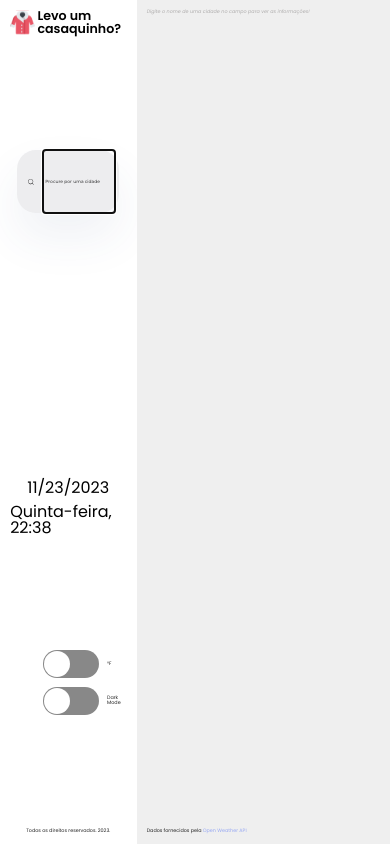
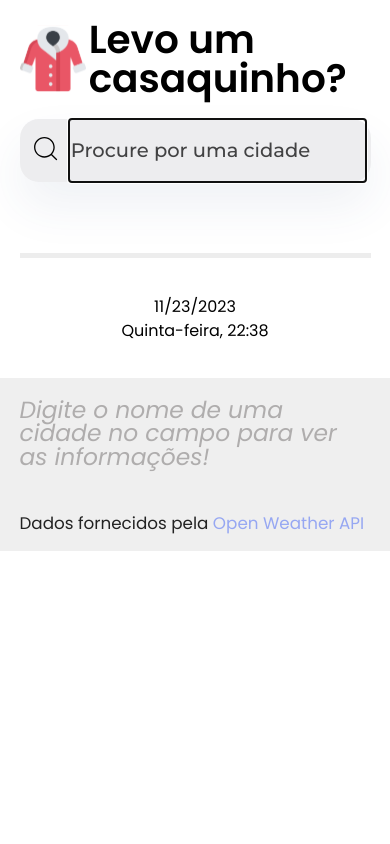
Before and after one commit to erico-bruner/projeto24-desafio-tecnico, a React (Vite) app: page /chart in a window 390 px wide. Built offline with nearby package versions, Linux system fonts and the light colour scheme.

Commit message:
feat: applied mobile responsiveness

```diff
--- a/src/components/Card.tsx
+++ b/src/components/Card.tsx
@@ -21,15 +21,29 @@ const SCContainer = styled.div`
   justify-content: center;
   gap: 5px;
 
+  @media (max-width: 767px) {
+    width: 100%;
+    height: 14vh;
+    padding-left: 5vw;
+  }
+
   > h1 {
     color: #fff;
     font-weight: 700;
     font-size: 1.15vw;
+
+    @media (max-width: 767px) {
+      font-size: 5vw;
+    }
   }
 
   > span {
     font-weight: 600;
     color: #fff;
     font-size: 2.51vw;
+
+    @media (max-width: 767px) {
+      font-size: 10vw;
+    }
   }
 `;
--- a/src/components/Chart.tsx
+++ b/src/components/Chart.tsx
@@ -3,6 +3,7 @@ import {
   CartesianGrid,
   Line,
   LineChart,
+  ResponsiveContainer,
   Tooltip,
   XAxis,
   YAxis,
@@ -21,7 +22,7 @@ export default function Chart() {
 
   const CustomYAxisTick = ({ x, y, payload }: any) => (
     <g transform={`translate(${x},${y})`}>
-      <text x={0} y={0} dy={16} fontSize={12} textAnchor="end" fill="#666">
+      <text x={0} y={0} dy={16} fontSize={15} textAnchor="end" fill="#666">
         {`${payload.value}°C`}
       </text>
     </g>
@@ -65,9 +66,8 @@ export default function Chart() {
   }
 
   return (
+    <ResponsiveContainer width={"100%"} height={250}>
       <LineChart
-      width={730}
-      height={250}
         data={data}
         margin={{ top: 5, right: 30, left: 20, bottom: 5 }}
       >
@@ -78,5 +78,6 @@ export default function Chart() {
 
         <Line type="monotone" dataKey="temperatura" stroke="#4F43AE" />
       </LineChart>
+    </ResponsiveContainer>
   );
 }
--- a/src/components/Dates.tsx
+++ b/src/components/Dates.tsx
@@ -30,4 +30,9 @@ const Container = styled.div`
   align-items: center;
   flex-direction: column;
   gap: 1vh;
+
+  @media (max-width: 767px) {
+    margin-top: 5vw;
+    margin-bottom: 5vw;
+  }
 `;
--- a/src/components/Input.tsx
+++ b/src/components/Input.tsx
@@ -72,10 +72,18 @@ const Container = styled.div`
     border: none;
     cursor: pointer;
   }
+
+  @media (max-width: 767px) {
+    width: 100%;
+  }
 `;
 
 const SCSearchIcon = styled(CiSearch)`
   font-size: 2vw;
+
+  @media (max-width: 767px) {
+    font-size: 8vw;
+  }
 `;
 
 const SCInput = styled.input`
@@ -93,5 +101,13 @@ const SCInput = styled.input`
     font-family: Montserrat;
     font-weight: 500;
     font-size: 1.15vw;
+
+    @media (max-width: 767px) {
+      font-size: 5vw;
+    }
+  }
+
+  @media (max-width: 767px) {
+    font-size: 5vw;
   }
 `;
--- a/src/components/Logo.tsx
+++ b/src/components/Logo.tsx
@@ -20,9 +20,17 @@ const Container = styled.header`
 
 const SCImage = styled.img`
   width: 6.26vw;
+
+  @media (max-width: 767px) {
+    width: 17vw;
+  }
 `;
 
 const SCTitle = styled.h1`
   font-weight: 600;
   font-size: 3.24vw;
+
+  @media (max-width: 767px) {
+    font-size: 10vw;
+  }
 `;
--- a/src/components/Menu.tsx
+++ b/src/components/Menu.tsx
@@ -2,24 +2,21 @@ import styled from "styled-components";
 import Logo from "./Logo";
 import Input from "./Input";
 import Weather from "./Weather";
-import Switch from "./Switch";
-import { useState } from "react";
 import Dates from "./Dates";
 
 export default function Menu() {
-  const [fahrenheit, setFahrenheit] = useState(false);
-  const [darkMode, setDarkMode] = useState(false);
-
   return (
     <Container>
       <Logo />
       <Input />
       <Weather />
       <Dates />
-      <SwitchGroup>
+
+      {/*<SwitchGroup>
         <Switch text="°F" checked={fahrenheit} setChecked={setFahrenheit} />
         <Switch text="Dark Mode" checked={darkMode} setChecked={setDarkMode} />
-      </SwitchGroup>
+      </SwitchGroup>*/}
+
       <SCFooterMessage>Todos os direitos reservados. 2023.</SCFooterMessage>
     </Container>
   );
@@ -34,16 +31,21 @@ const Container = styled.header`
   height: 100vh;
   background: #ffffff;
   padding: 2.61vw;
+
+  @media (max-width: 767px) {
+    width: 100vw;
+    height: auto;
+    padding: 5vw;
+    gap: 2.5vh;
+  }
 `;
 
 const SCFooterMessage = styled.footer`
   color: #222;
   font-weight: 400;
   font-size: 1.25vw;
+
+  @media (max-width: 767px) {
+    display: none;
+  }
 `;
-
-const SwitchGroup = styled.div`
-  display: flex;
-  flex-direction: column;
-  gap: 1vh;
-`;
--- a/src/components/Navbar.tsx
+++ b/src/components/Navbar.tsx
@@ -18,6 +18,10 @@ const SCNav = styled.nav`
   display: flex;
   flex-direction: row;
   gap: 3.66vw;
+
+  @media (max-width: 767px) {
+    gap: 10vw;
+  }
 `;
 
 const SCLink = styled(Link)<{ isActive: boolean }>`
@@ -25,4 +29,8 @@ const SCLink = styled(Link)<{ isActive: boolean }>`
   color: ${({ isActive }) => (isActive ? "#222" : "#c8c8c8")};
   font-size: 2.51vw;
   font-weight: 400;
+
+  @media (max-width: 767px) {
+    font-size: 7vw;
+  }
 `;
--- a/src/components/Weather.tsx
+++ b/src/components/Weather.tsx
@@ -36,12 +36,23 @@ const Container = styled.div`
   padding-bottom: 4vh;
   border-bottom: 5px solid #ededed;
 
+  @media (max-width: 767px) {
+    padding-bottom: 3vh;
+    padding-top: 3vh;
+    width: 100%;
+  }
+
   > span {
     margin-top: 4vh;
     font-weight: 400;
     font-size: 1.68vw;
     color: #222;
     text-transform: capitalize;
+
+    @media (max-width: 767px) {
+      font-size: 6vw;
+      margin-top: 2vh;
+    }
   }
 
   > div {
@@ -52,6 +63,11 @@ const Container = styled.div`
     > img {
       width: 7.84vw;
       height: 7.84vw;
+
+      @media (max-width: 767px) {
+        width: 22vw;
+        height: 22vw;
+      }
     }
   }
 `;
@@ -62,7 +78,15 @@ const SCTemperature = styled.h1<SCTemperatureProps>`
   font-size: 7.84vw;
   color: ${({ main }) => hashColor[main]};
 
+  @media (max-width: 767px) {
+    font-size: 22vw;
+  }
+
   > span {
     font-size: 6.26vw;
+
+    @media (max-width: 767px) {
+      font-size: 16vw;
+    }
   }
 `;
--- a/src/pages/ChartPage.tsx
+++ b/src/pages/ChartPage.tsx
@@ -42,6 +42,10 @@ export default function ChartPage() {
 const Container = styled.div`
   display: flex;
   flex-direction: row;
+
+  @media (max-width: 767px) {
+    flex-direction: column;
+  }
 `;
 
 const Content = styled.div`
@@ -58,6 +62,17 @@ const Content = styled.div`
     font-style: italic;
     font-weight: 400;
     font-size: 1.25vw;
+
+    @media (max-width: 767px) {
+      font-size: 6vw;
+    }
+  }
+
+  @media (max-width: 767px) {
+    width: 100vw;
+    height: auto;
+    gap: 12vw;
+    padding: 5vw;
   }
 `;
 
@@ -65,6 +80,10 @@ const SCFooterMessage = styled.footer`
   color: #222;
   font-weight: 400;
   font-size: 1.25vw;
+
+  @media (max-width: 767px) {
+    font-size: 4.3vw;
+  }
 `;
 
 const SCLink = styled(Link)`
@@ -80,11 +99,19 @@ const SCCityName = styled.div`
     color: #222;
     font-weight: 400;
     font-size: 7.84vw;
+
+    @media (max-width: 767px) {
+      font-size: 15vw;
+    }
   }
 
   > span {
     font-weight: 400;
     color: #222;
     font-size: 1.25vw;
+
+    @media (max-width: 767px) {
+      font-size: 4.5vw;
+    }
   }
 `;
--- a/src/pages/DashboardPage.tsx
+++ b/src/pages/DashboardPage.tsx
@@ -72,6 +72,10 @@ export default function DashboardPage() {
 const Container = styled.div`
   display: flex;
   flex-direction: row;
+
+  @media (max-width: 767px) {
+    flex-direction: column;
+  }
 `;
 
 const Content = styled.div`
@@ -88,6 +92,18 @@ const Content = styled.div`
     font-style: italic;
     font-weight: 400;
     font-size: 1.25vw;
+
+    @media (max-width: 767px) {
+      font-size: 6vw;
+    }
+  }
+
+  @media (max-width: 767px) {
+    width: 100%;
+    min-height: 80vh;
+    height: auto;
+    gap: 12vw;
+    padding: 5vw;
   }
 `;
 
@@ -95,6 +111,10 @@ const SCFooterMessage = styled.footer`
   color: #222;
   font-weight: 400;
   font-size: 1.25vw;
+
+  @media (max-width: 767px) {
+    font-size: 4.3vw;
+  }
 `;
 
 const SCLink = styled(Link)`
@@ -108,7 +128,11 @@ const SCCardGroup = styled.div`
   flex-wrap: wrap;
   width: 100%;
   justify-content: space-between;
-  gap: 4.66vh;
+  gap: 3vh;
+
+  @media (max-width: 767px) {
+    flex-direction: column;
+  }
 `;
 
 const SCCityName = styled.div`
@@ -119,11 +143,19 @@ const SCCityName = styled.div`
     color: #222;
     font-weight: 400;
     font-size: 7.84vw;
+
+    @media (max-width: 767px) {
+      font-size: 15vw;
+    }
   }
 
   > span {
     font-weight: 400;
     color: #222;
     font-size: 1.25vw;
+
+    @media (max-width: 767px) {
+      font-size: 4.5vw;
+    }
   }
 `;
```
Lines whose indentation alone changed are shown as unchanged.
